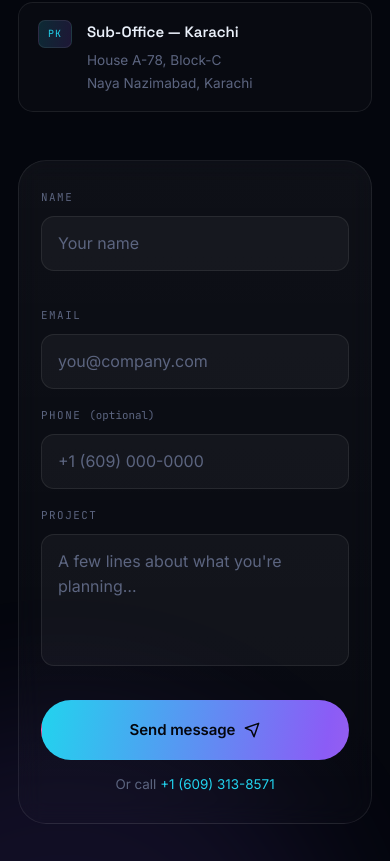
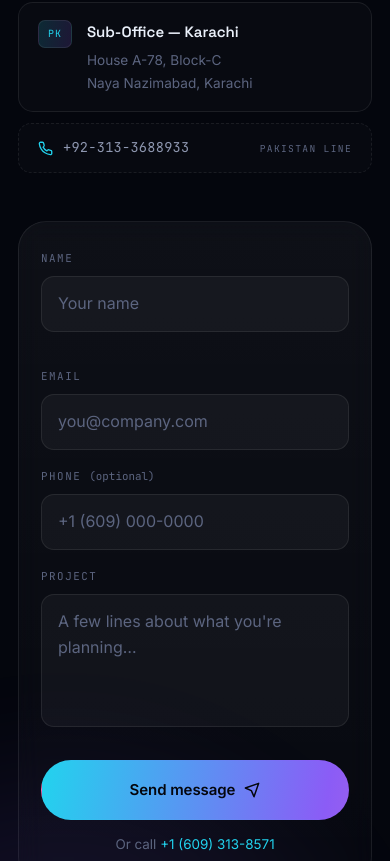
Before and after one commit to Metavative/HYOO, a plain HTML site: page index.html in a window 390 px wide. Shown: the part 6960-7821 px from the top of the page. Drawn offline with Linux system fonts and the light colour scheme.

Commit message:
Add the Pakistan phone line under the Karachi offices
Show +92-313-3688933 as a tappable tel: link beneath the two Karachi
office entries in the contact block, and under the Karachi address in
the footer. Marked as the Pakistan line so it reads as distinct from
the main US number rather than competing with it.

```diff
--- a/index.html
+++ b/index.html
@@ -746,6 +746,26 @@ body.cursor-hot .cur-dot{ opacity:0; }
 .off.primary .off-code{ background:var(--grad); border-color:transparent; color:#04060D; font-weight:500; }
 .off-t{ font-family:'Space Grotesk',sans-serif; font-weight:600; font-size:.94rem; color:var(--text); }
 .off-a{ margin-top:5px; font-style:normal; font-size:.85rem; color:var(--faint); line-height:1.65; }
+
+/* the Pakistan line — sits under the two PK offices it belongs to */
+.off-tel{
+  display:flex; align-items:center; gap:10px;
+  padding:13px 19px; border-radius:13px;
+  border:1px solid var(--line); border-style:dashed;
+  background:rgba(255,255,255,.015);
+  color:var(--muted);
+  transition:border-color .4s var(--ease), background .4s var(--ease), color .4s var(--ease);
+}
+.off-tel:hover{
+  border-color:rgba(34,211,238,.5); border-style:solid;
+  background:rgba(34,211,238,.06); color:var(--text);
+}
+.off-tel svg{ color:var(--cyan); flex:none; }
+.off-tel-n{ font-family:'JetBrains Mono',monospace; font-size:.85rem; letter-spacing:.02em; }
+.off-tel-l{
+  margin-left:auto; font-family:'JetBrains Mono',monospace;
+  font-size:.6rem; letter-spacing:.14em; text-transform:uppercase; color:var(--faint);
+}
 
 /* form */
 .form{
@@ -1361,6 +1381,12 @@ body.cursor-hot .cur-dot{ opacity:0; }
               <address class="off-a">House A-78, Block-C<br>Naya Nazimabad, Karachi</address>
             </div>
           </div>
+
+          <a class="off-tel" href="tel:+923133688933">
+            <svg width="15" height="15" viewBox="0 0 24 24" fill="none" stroke="currentColor" stroke-width="2.1" stroke-linecap="round" stroke-linejoin="round"><path d="M22 16.92v3a2 2 0 0 1-2.18 2 19.79 19.79 0 0 1-8.63-3.07 19.5 19.5 0 0 1-6-6 19.79 19.79 0 0 1-3.07-8.67A2 2 0 0 1 4.11 2h3a2 2 0 0 1 2 1.72c.13.96.36 1.9.7 2.81a2 2 0 0 1-.45 2.11L8.09 9.91a16 16 0 0 0 6 6l1.27-1.27a2 2 0 0 1 2.11-.45c.9.34 1.85.57 2.81.7A2 2 0 0 1 22 16.92z"/></svg>
+            <span class="off-tel-n">+92-313-3688933</span>
+            <span class="off-tel-l">Pakistan line</span>
+          </a>
         </div>
       </div>
     </div>
@@ -1460,7 +1486,8 @@ body.cursor-hot .cur-dot{ opacity:0; }
           <li>
             <address>
               <strong style="color:var(--muted);font-weight:500">Karachi, Pakistan</strong><br>
-              Karimabad Block 01 &middot; Naya Nazimabad
+              Karimabad Block 01 &middot; Naya Nazimabad<br>
+              <a href="tel:+923133688933">+92-313-3688933</a>
             </address>
           </li>
         </ul>
```
